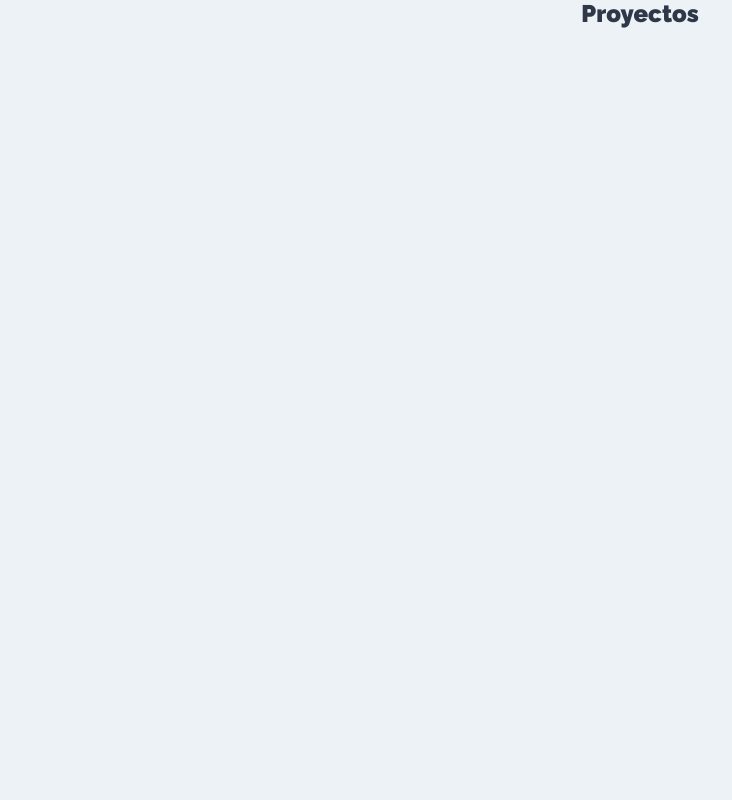
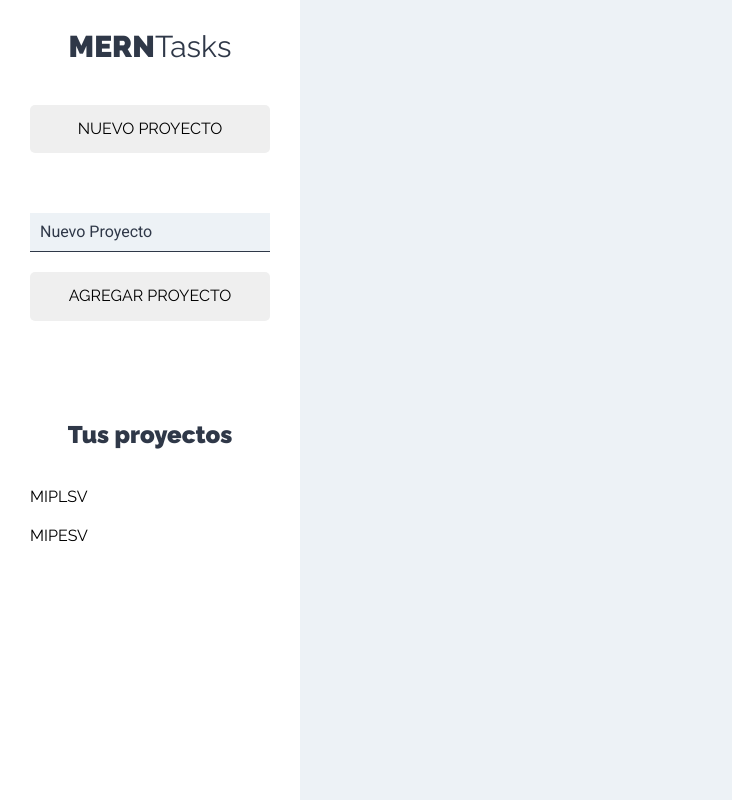
Before and after one commit to iath-dev/MERNTasks, a React (Create React App) app: page /projects in a window 1280 px wide. Shown: the whole page, without its empty margins (0-732 px from the left). Built offline with nearby package versions, Linux system fonts and the light colour scheme.

Commit message:
195. Listando los Proyectos Creados

```diff
--- a/src/components/index.jsx
+++ b/src/components/index.jsx
@@ -1 +1,2 @@
 /** */
+export { default as Project } from './project';
--- /dev/null
+++ b/src/components/project/index.jsx
@@ -0,0 +1,16 @@
+import React from 'react';
+
+const Project = ({ name, id }) => {
+    return (
+        <li>
+            <button
+                type="button"
+                className="btn btn-blank"
+            >
+                {name}
+            </button>
+        </li>
+     );
+}
+
+export default Project;
--- /dev/null
+++ b/src/constants/examples/index.jsx
@@ -0,0 +1,10 @@
+export const PROJECT_LIST = [
+    {
+        name: 'MiPLSV',
+        id: '1',
+    },
+    {
+        name: 'MiPESV',
+        id: '2',
+    }
+]
--- a/src/containers/index.jsx
+++ b/src/containers/index.jsx
@@ -1 +1,2 @@
-export { default as ProjectsPages } from './projects'
+export { default as Sidebar } from './sidebar';
+export { default as ProjectList } from './projectList';
--- /dev/null
+++ b/src/containers/projectList/index.jsx
@@ -0,0 +1,15 @@
+import React from 'react';
+import { Project } from '../../components';
+import { PROJECT_LIST } from '../../constants/examples';
+
+const ProjectList = () => {
+    return (
+        <ul className="listado-proyectos">
+            {PROJECT_LIST.map((project) => (
+                <Project name={project.name} />
+            ))}
+        </ul>
+     );
+}
+
+export default ProjectList;
--- /dev/null
+++ b/src/containers/sidebar/index.jsx
@@ -0,0 +1,18 @@
+import React from 'react';
+import { NewProject } from '../../forms';
+import { ProjectList } from '..';
+
+const Sidebar = () => {
+    return (
+        <aside>
+            <h1>MERN<span>Tasks</span></h1>
+            <NewProject />
+            <div className="proyectos">
+                <h2>Tus proyectos</h2>
+                <ProjectList />
+            </div>
+        </aside>
+     );
+}
+
+export default Sidebar;
--- /dev/null
+++ b/src/forms/index.jsx
@@ -0,0 +1 @@
+export { default as NewProject } from './project';
--- /dev/null
+++ b/src/forms/project/index.jsx
@@ -0,0 +1,46 @@
+import React from 'react';
+
+const NewProject = () => {
+
+    const [project, setProject] = React.useState({
+        name: ''
+    });
+
+    const handleChange = (event) => {
+        setProject({ ...project, name: event.target.value })
+    }
+
+    const handleSubmit = (event) => {
+        event.preventDefault();
+    }
+
+    const { name } = project;
+
+    return (
+        <React.Fragment>
+            <button
+                type="button"
+                className="btn btn-block btn-primary"
+            >
+                nuevo proyecto
+            </button>
+            <form className="formulario-nuevo-proyecto" onSubmit={handleSubmit}>
+                <input
+                    type="text"
+                    className="input-text"
+                    placeholder="Nuevo Proyecto"
+                    name="name"
+                    value={name}
+                    onChange={handleChange}
+                />
+                <input
+                    type="submit"
+                    className="btn btn-primary btn-block"
+                    value="Agregar Proyecto"
+                />
+            </form>
+        </React.Fragment>
+     );
+}
+
+export default NewProject;
--- a/src/index.css
+++ b/src/index.css
@@ -59,6 +59,7 @@ a {
   font-weight: 400;
   border-radius: .5rem;
   border: none;
+  text-transform: uppercase;
   transition: background-color .3s ease;
 }
 .btn:hover {
--- a/src/layouts/projects/index.jsx
+++ b/src/layouts/projects/index.jsx
@@ -1,7 +1,19 @@
 import React from 'react';
+import { Sidebar } from '../../containers';
 
 const ProjectsPages = () => {
-    return ( <h2>Proyectos</h2> );
+    return (
+        <div className="contenedor-app">
+            <Sidebar />
+            <div className="seccion-principal">
+                <main>
+                    <div className="contenedor-tareas">
+
+                    </div>
+                </main>
+            </div>
+        </div>
+    );
 }
 
 export default ProjectsPages;
```
